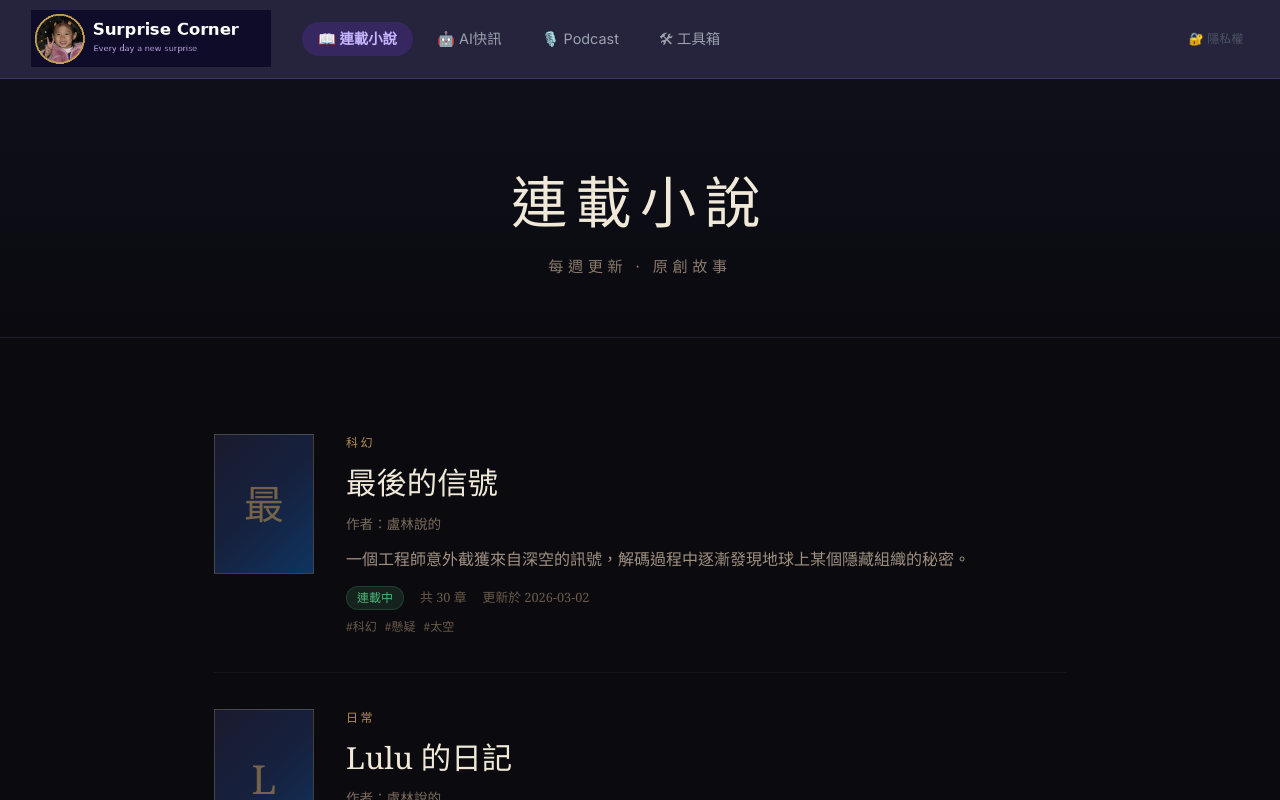
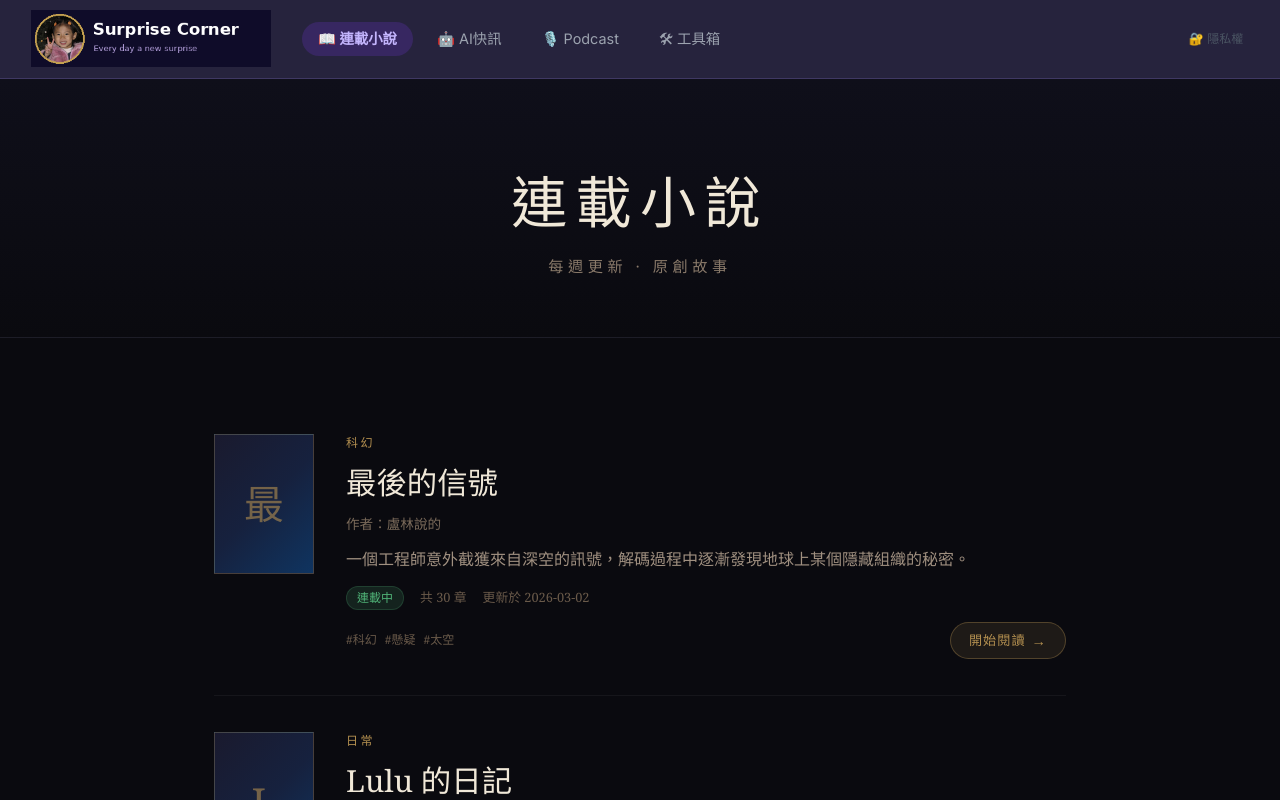
Before and after one commit to lululin221010/surprise-corner, a Next.js app: page /novels in a window 1280 px wide. Shown: the top 800 px of the page. Built offline with nearby package versions, Linux system fonts and the light colour scheme; no server answers.

Commit message:
feat: novels 列表頁加入開始閱讀按鈕

```diff
--- a/src/app/novels/page.tsx
+++ b/src/app/novels/page.tsx
@@ -33,6 +33,11 @@ export default function NovelsPage() {
         .novel-status-completed { background: rgba(100,100,180,0.15); color: #8080c0; border: 1px solid rgba(100,100,180,0.2); }
         .novel-tags { display: flex; gap: 8px; flex-wrap: wrap; }
         .novel-tag { font-size: 0.75rem; color: #6a5a4a; }
+        .novel-footer { display: flex; align-items: center; justify-content: space-between; margin-top: 4px; }
+        .novel-read-btn { display: inline-flex; align-items: center; gap: 6px; padding: 7px 18px; border-radius: 20px; background: rgba(180,144,80,0.12); border: 1px solid rgba(180,144,80,0.35); color: #b49050; font-size: 0.82rem; letter-spacing: 0.08em; font-family: Georgia, serif; transition: all 0.25s; white-space: nowrap; }
+        .novel-card:hover .novel-read-btn { background: rgba(180,144,80,0.22); border-color: rgba(180,144,80,0.6); color: #d4b070; }
+        .novel-read-btn-arrow { font-size: 0.9rem; transition: transform 0.25s; }
+        .novel-card:hover .novel-read-btn-arrow { transform: translateX(4px); }
       `}</style>
       <main className="novels-page">
         <header className="novels-header">
@@ -60,10 +65,16 @@ export default function NovelsPage() {
                   <span>共 {novel.totalChapters} 章</span>
                   <span>更新於 {novel.updatedAt}</span>
                 </div>
-                <div className="novel-tags">
-                  {novel.tags.map(tag => (
-                    <span key={tag} className="novel-tag">#{tag}</span>
-                  ))}
+                <div className="novel-footer">
+                  <div className="novel-tags">
+                    {novel.tags.map(tag => (
+                      <span key={tag} className="novel-tag">#{tag}</span>
+                    ))}
+                  </div>
+                  <span className="novel-read-btn">
+                    開始閱讀
+                    <span className="novel-read-btn-arrow">→</span>
+                  </span>
                 </div>
               </div>
             </Link>
```
